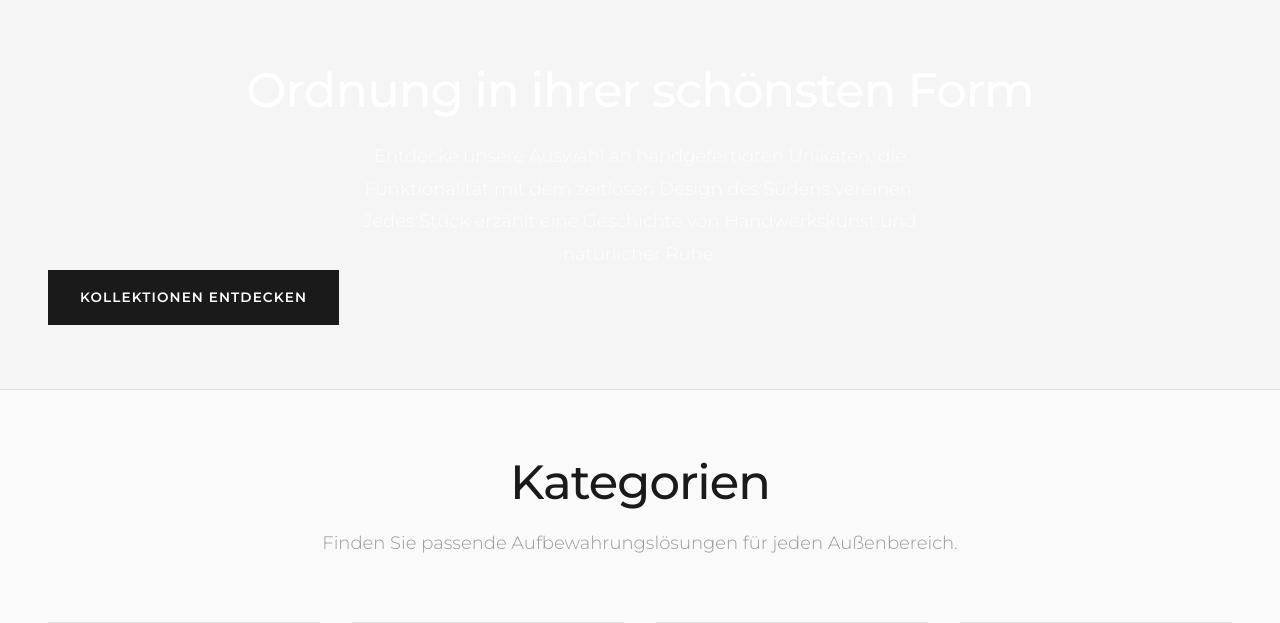
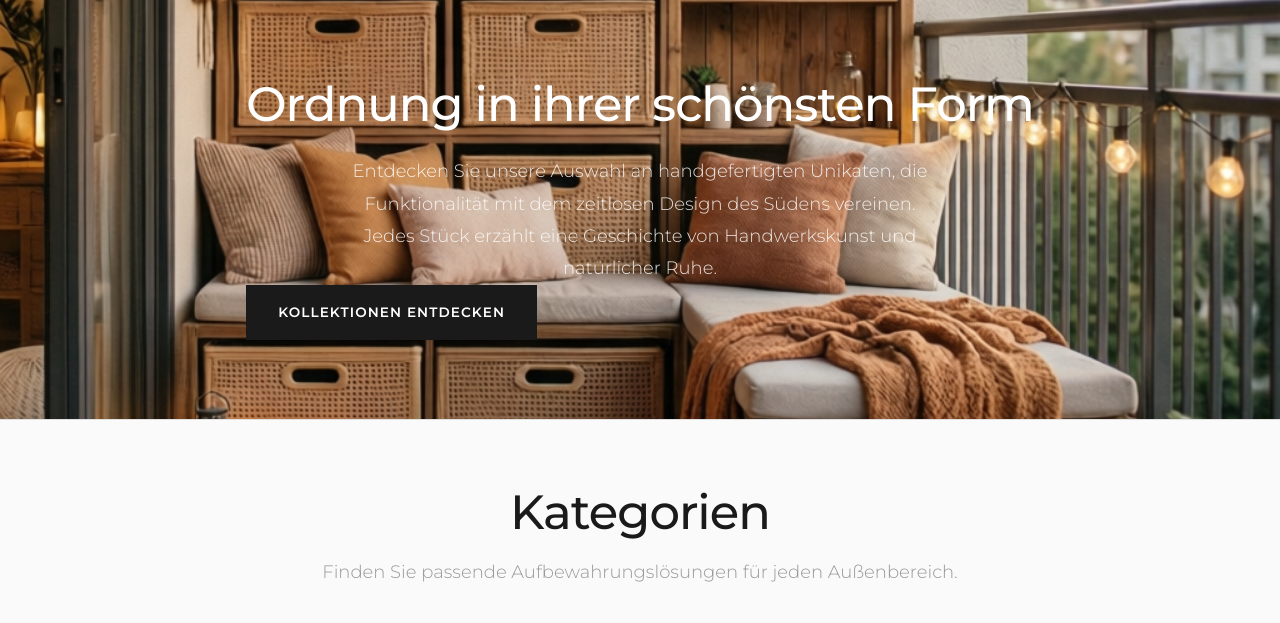
Before and after one commit to testshoppython/testshoppython, a FastAPI app: page /shop/products in a window 1280 px wide. Shown: the part 152-775 px from the top of the page. Run offline with FastAPI, Linux system fonts and the light colour scheme; data comes from the database, SQL or seed files in the repository; data that the repository does not hold is empty.

Commit message:
Adds images for sites

```diff
--- a/static/css/style.css
+++ b/static/css/style.css
@@ -726,12 +745,94 @@ img {
   flex: 1;
 }
 
+/* ===== PAGE HERO (FULL - e.g. About, Contact) ===== */
+.page-hero {
+  background: var(--bg-secondary);
+  background-size: cover;
+  background-position: center center;
+  background-repeat: no-repeat;
+  padding: var(--spacing-3xl) var(--spacing-xl);
+  text-align: center;
+  border-bottom: 1px solid var(--border);
+  position: relative;
+  min-height: 500px;
+  display: flex;
+  flex-direction: column;
+  align-items: center;
+  justify-content: center;
+}
+
+.page-hero .hero-overlay {
+  position: absolute;
+  inset: 0;
+  background: linear-gradient(to bottom,
+      rgba(10, 10, 10, 0.45) 0%,
+      rgba(10, 10, 10, 0.65) 100%);
+  pointer-events: none;
+}
+
+.page-hero .hero-content {
+  position: relative;
+  z-index: 1;
+}
+
+.page-hero[style*="background-image"] h1,
+.page-hero[style*="background-image"] p,
+.page-hero[style*="background-image"] .eyebrow {
+  color: #ffffff;
+}
+
+.page-hero[style*="background-image"] p {
+  color: rgba(255, 255, 255, 0.85);
+}
+
+.page-hero[style*="background-image"] .eyebrow {
+  color: var(--accent);
+}
+
 /* ===== PAGE HERO (COMPACT) ===== */
+
 .page-hero.compact {
   background: var(--bg-secondary);
+  background-size: cover;
+  background-position: center center;
+  background-repeat: no-repeat;
   padding: var(--spacing-2xl) var(--spacing-xl);
   text-align: center;
   border-bottom: 1px solid var(--border);
+  position: relative;
+  min-height: 420px;
+  display: flex;
+  flex-direction: column;
+  align-items: center;
+  justify-content: center;
+}
+
+/* Dark overlay when a background image is present */
+.page-hero.compact .hero-overlay {
+  position: absolute;
+  inset: 0;
+  background: linear-gradient(to bottom,
+      rgba(0, 0, 0, 0) 0%,
+      rgba(0, 0, 0, 0) 100%);
+  pointer-events: none;
+}
+
+/* Ensure content stays above the overlay */
+.page-hero.compact .hero-content {
+  position: relative;
+  z-index: 1;
+}
+
+/* Text becomes white when image is present */
+.page-hero.compact[style*="background-image"] h1,
+.page-hero.compact[style*="background-image"] p,
+.page-hero.compact[style*="background-image"] .hero-actions {
+  color: #ffffff;
+}
+
+.page-hero.compact[style*="background-image"] p {
+  color: rgba(255, 255, 255, 0.85);
 }
 
 .page-hero.compact .eyebrow {
--- a/templates/header.html
+++ b/templates/header.html
@@ -14,7 +14,8 @@
     <!-- Mobile Menu Toggle -->
     <button id="mobile-menu-toggle" class="mobile-menu-toggle" aria-label="Menü öffnen">
       <svg width="24" height="24" viewBox="0 0 24 24" fill="none" stroke="currentColor" stroke-width="1.5">
-        <path id="menu-icon-path" stroke-linecap="round" stroke-linejoin="round" d="M3.75 6.75h16.5M3.75 12h16.5m-16.5 5.25h16.5" />
+        <path id="menu-icon-path" stroke-linecap="round" stroke-linejoin="round"
+          d="M3.75 6.75h16.5M3.75 12h16.5m-16.5 5.25h16.5" />
       </svg>
     </button>
 
@@ -57,7 +58,7 @@
             <div class="search-column">
               <h4 class="search-col-title">VORSCHLÄGE</h4>
               <div id="search-suggestions" class="search-list">
-                <p class="search-muted">Tippe etwas ein...</p>
+                <p class="search-muted">Tippen Sie etwas ein...</p>
               </div>
             </div>
             <div class="search-column">
--- a/templates/products.html
+++ b/templates/products.html
@@ -1,21 +1,27 @@
 <!DOCTYPE html>
 <html lang="de">
+
 <head>
     <meta charset="UTF-8">
     <meta name="viewport" content="width=device-width, initial-scale=1.0">
     <title>Garten & Aufbewahrung | OWRE</title>
     <link rel="preconnect" href="https://fonts.googleapis.com">
     <link rel="preconnect" href="https://fonts.gstatic.com" crossorigin>
-    <link href="https://fonts.googleapis.com/css2?family=Montserrat:wght@300;400;500;600;700&display=swap" rel="stylesheet">
+    <link href="https://fonts.googleapis.com/css2?family=Montserrat:wght@300;400;500;600;700&display=swap"
+        rel="stylesheet">
     <link rel="stylesheet" href="/static/css/style.css">
 </head>
+
 <body>
     {% include "header.html" %}
     <main class="product-page garden-page">
-        <section class="page-hero compact">
+        <section class="page-hero compact" style="background-image: url('/static/images/shop_hero.png');">
+            <div class="hero-overlay"></div>
             <div class="hero-content">
                 <h1>Ordnung in ihrer schönsten Form</h1>
-                <p>Entdecke unsere Auswahl an handgefertigten Unikaten, die Funktionalität mit dem zeitlosen Design des Südens vereinen. Jedes Stück erzählt eine Geschichte von Handwerkskunst und natürlicher Ruhe.</p>
+                <p>Entdecken Sie unsere Auswahl an handgefertigten Unikaten, die Funktionalität mit dem zeitlosen Design
+                    des Südens vereinen. Jedes Stück erzählt eine Geschichte von Handwerkskunst und natürlicher Ruhe.
+                </p>
                 <div class="hero-actions">
                     <a href="#products" class="btn-primary">Kollektionen entdecken</a>
                 </div>
@@ -63,15 +69,18 @@
         <section class="storytelling-blocks">
             <div class="story-block">
                 <h3>Design & Ästhetik</h3>
-                <p>Unsere Farbpalette ist inspiriert von Sand, Olivenhainen und kalkweißen Häusern. So fügt sich jedes Teil harmonisch in Ihr Zuhause ein, ohne Unruhe zu stiften.</p>
+                <p>Unsere Farbpalette ist inspiriert von Sand, Olivenhainen und kalkweißen Häusern. So fügt sich jedes
+                    Teil harmonisch in Ihr Zuhause ein, ohne Unruhe zu stiften.</p>
             </div>
             <div class="story-block">
                 <h3>Ehrlichkeit & Nachhaltigkeit</h3>
-                <p>Vom Erzeuger direkt zu Ihnen. Durch den Verzicht auf Zwischenhändler garantieren wir die höchste Qualität für Sie. Ehrlich und transparent.</p>
+                <p>Vom Erzeuger direkt zu Ihnen. Durch den Verzicht auf Zwischenhändler garantieren wir die höchste
+                    Qualität für Sie. Ehrlich und transparent.</p>
             </div>
             <div class="story-block">
                 <h3>Funktionale Ruhe</h3>
-                <p>Ein Platz für alles. Unsere Maße sind so konzipiert, dass sie in gängige Regalsysteme passen, aber auch frei stehend eine skulpturale Wirkung entfalten.</p>
+                <p>Ein Platz für alles. Unsere Maße sind so konzipiert, dass sie in gängige Regalsysteme passen, aber
+                    auch frei stehend eine skulpturale Wirkung entfalten.</p>
             </div>
         </section>
 
@@ -79,7 +88,8 @@
             <div class="panel">
                 <div class="panel-content center">
                     <h2>Nicht sicher, was zu Ihnen passt?</h2>
-                    <p>Lassen Sie sich von unserem Lookbook inspirieren oder schreiben Sie uns. Wir helfen Ihnen gerne, die richtige Auswahl für Ihr Wohlfühlzuhause zu treffen.</p>
+                    <p>Lassen Sie sich von unserem Lookbook inspirieren oder schreiben Sie uns. Wir helfen Ihnen gerne,
+                        die richtige Auswahl für Ihr Wohlfühlzuhause zu treffen.</p>
                     <div style="margin-top: 2rem; display: flex; gap: 1rem; justify-content: center; flex-wrap: wrap;">
                         <a href="#" class="btn-outline">Lookbook ansehen</a>
                         <a href="https://instagram.com" class="btn-outline">Instagram</a>
@@ -92,4 +102,5 @@
     {% include "footer.html" %}
     <script src="/static/js/app.js"></script>
 </body>
+
 </html>
```
Also changed, not shown: other parts of static/css/style.css (+146 -28 lines), templates/about.html (+8 -16 lines), static/images/hero-bg.png (added), static/images/hero-bg_001.jpg (renamed from static/images/hero-bg.jpg), static/images/shop_hero.png (added), 2 other files. Lines whose indentation alone changed are shown as unchanged.
